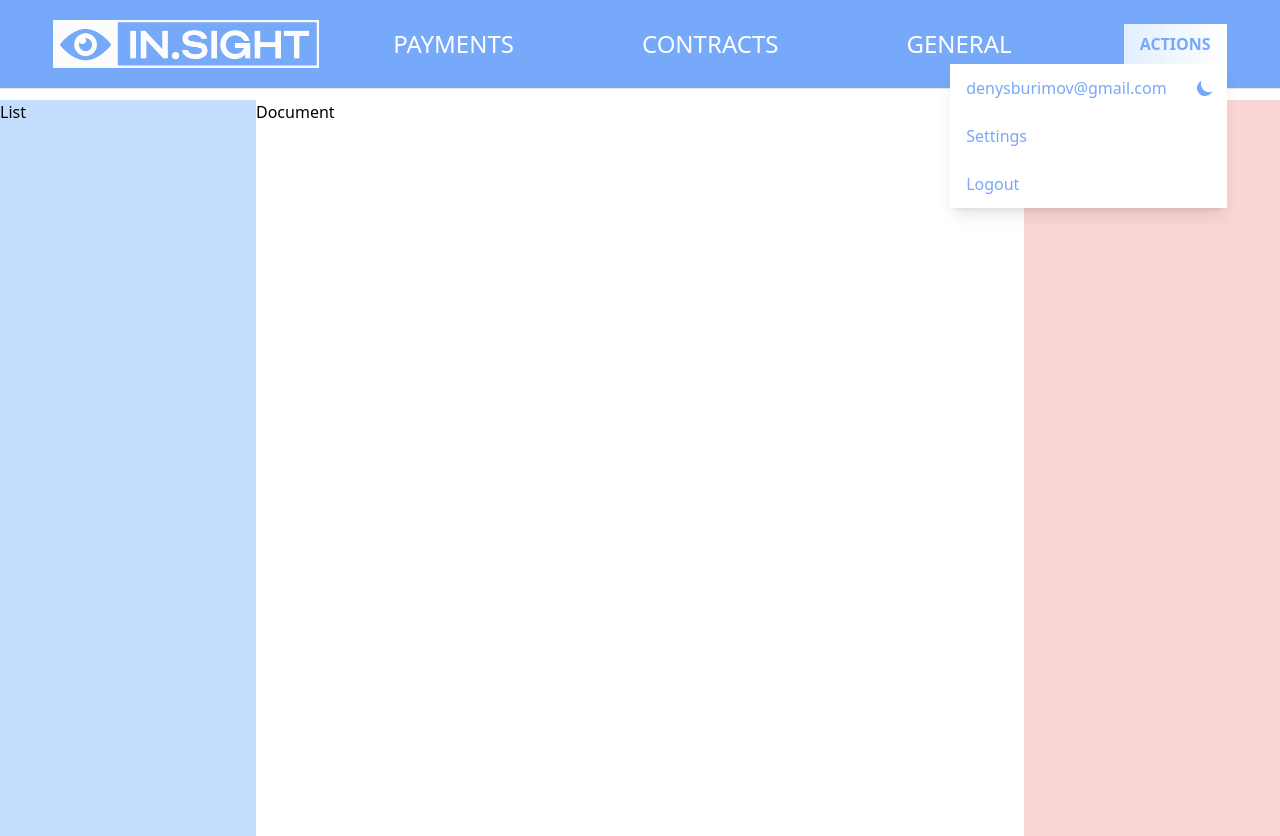
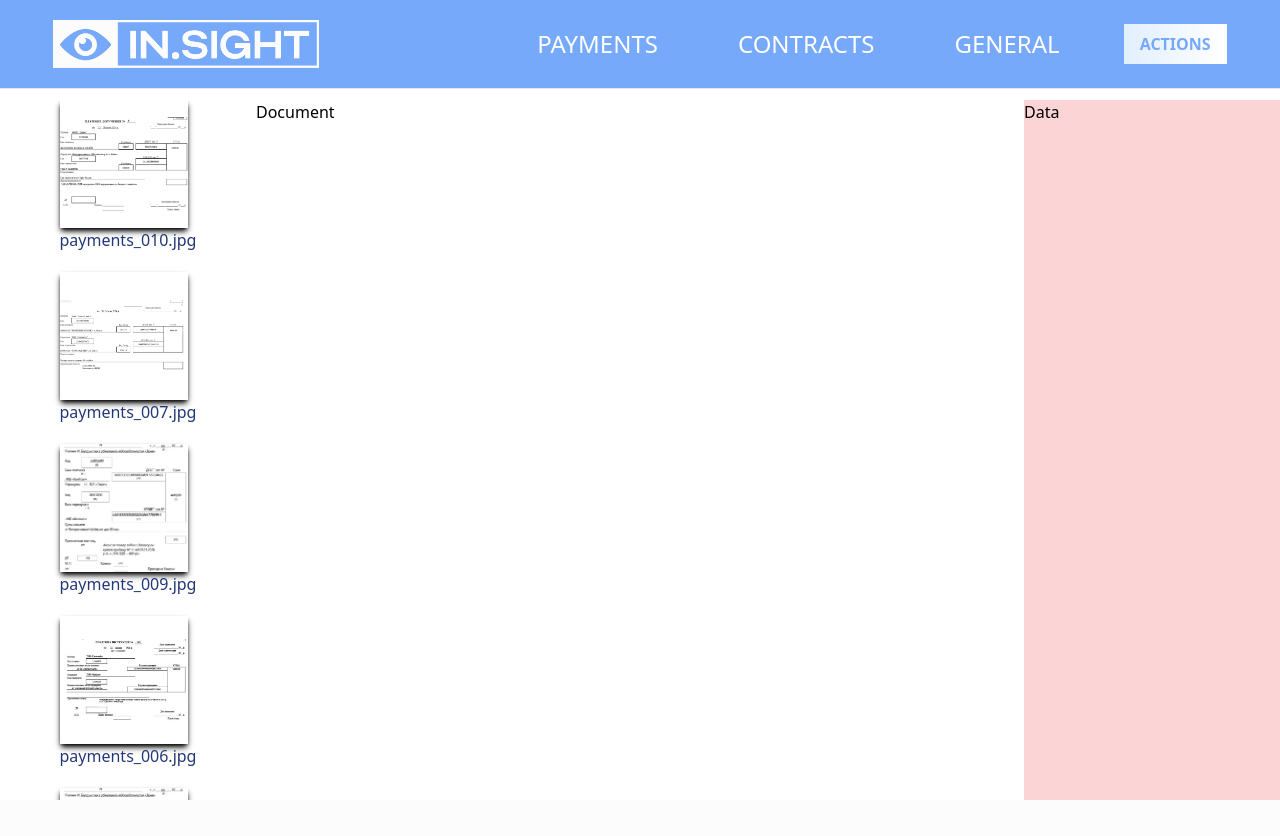
Before and after one commit to DenisBurimov/insight, a Flask app: page / in a window 1280 px wide. After the commit the page ends 800 px from the top, so only its background shows below. Run offline with Flask 3, Linux system fonts and the light colour scheme; some libraries are stand-ins or nearby versions.

Commit message:
feat: payments list

```diff
--- a/app/static/css/styles.css
+++ b/app/static/css/styles.css
@@ -1201,6 +1197,10 @@ input:checked + .toggle-bg {
   height: 3rem;
 }
 
+.h-32 {
+  height: 8rem;
+}
+
 .h-4 {
   height: 1rem;
 }
@@ -1217,8 +1217,8 @@ input:checked + .toggle-bg {
   height: 2rem;
 }
 
-.h-\[calc\(100vh-4rem\)\] {
-  height: calc(100vh - 4rem);
+.h-\[calc\(100vh-100px\)\] {
+  height: calc(100vh - 100px);
 }
 
 .h-full {
@@ -1257,12 +1257,12 @@ input:checked + .toggle-bg {
   width: 60%;
 }
 
+.w-32 {
+  width: 8rem;
+}
+
 .w-4 {
   width: 1rem;
-}
-
-.w-48 {
-  width: 12rem;
 }
 
 .w-5 {
@@ -1405,14 +1405,6 @@ input:checked + .toggle-bg {
   gap: 1rem;
 }
 
-.gap-3 {
-  gap: 0.75rem;
-}
-
-.gap-24 {
-  gap: 6rem;
-}
-
 .space-x-2 > :not([hidden]) ~ :not([hidden]) {
   --tw-space-x-reverse: 0;
   margin-right: calc(0.5rem * var(--tw-space-x-reverse));
@@ -1425,6 +1417,12 @@ input:checked + .toggle-bg {
   margin-bottom: calc(0.5rem * var(--tw-space-y-reverse));
 }
 
+.space-y-5 > :not([hidden]) ~ :not([hidden]) {
+  --tw-space-y-reverse: 0;
+  margin-top: calc(1.25rem * calc(1 - var(--tw-space-y-reverse)));
+  margin-bottom: calc(1.25rem * var(--tw-space-y-reverse));
+}
+
 .space-y-6 > :not([hidden]) ~ :not([hidden]) {
   --tw-space-y-reverse: 0;
   margin-top: calc(1.5rem * calc(1 - var(--tw-space-y-reverse)));
@@ -1449,6 +1447,10 @@ input:checked + .toggle-bg {
   overflow-x: hidden;
 }
 
+.overflow-y-scroll {
+  overflow-y: scroll;
+}
+
 .whitespace-nowrap {
   white-space: nowrap;
 }
@@ -1539,26 +1537,11 @@ input:checked + .toggle-bg {
   border-color: rgb(70 148 170 / var(--tw-border-opacity));
 }
 
-.border-blue-200 {
-  --tw-border-opacity: 1;
-  border-color: rgb(195 221 253 / var(--tw-border-opacity));
-}
-
-.bg-blue-200 {
-  --tw-bg-opacity: 1;
-  background-color: rgb(195 221 253 / var(--tw-bg-opacity));
-}
-
 .bg-blue-400 {
   --tw-bg-opacity: 1;
   background-color: rgb(118 169 250 / var(--tw-bg-opacity));
 }
 
-.bg-blue-600 {
-  --tw-bg-opacity: 1;
-  background-color: rgb(28 100 242 / var(--tw-bg-opacity));
-}
-
 .bg-blue-700 {
   --tw-bg-opacity: 1;
   background-color: rgb(26 86 219 / var(--tw-bg-opacity));
@@ -1637,6 +1615,30 @@ input:checked + .toggle-bg {
 
 .bg-gradient-to-r {
   background-image: linear-gradient(to right, var(--tw-gradient-stops));
+}
+
+.from-blue-100 {
+  --tw-gradient-from: #E1EFFE var(--tw-gradient-from-position);
+  --tw-gradient-from-position:  ;
+  --tw-gradient-to: rgb(225 239 254 / 0)  var(--tw-gradient-from-position);
+  --tw-gradient-to-position:  ;
+  --tw-gradient-stops: var(--tw-gradient-from), var(--tw-gradient-to);
+}
+
+.from-blue-200 {
+  --tw-gradient-from: #C3DDFD var(--tw-gradient-from-position);
+  --tw-gradient-from-position:  ;
+  --tw-gradient-to: rgb(195 221 253 / 0)  var(--tw-gradient-from-position);
+  --tw-gradient-to-position:  ;
+  --tw-gradient-stops: var(--tw-gradient-from), var(--tw-gradient-to);
+}
+
+.from-blue-400 {
+  --tw-gradient-from: #76A9FA var(--tw-gradient-from-position);
+  --tw-gradient-from-position:  ;
+  --tw-gradient-to: rgb(118 169 250 / 0)  var(--tw-gradient-from-position);
+  --tw-gradient-to-position:  ;
+  --tw-gradient-stops: var(--tw-gradient-from), var(--tw-gradient-to);
 }
 
 .from-primary {
@@ -1647,84 +1649,9 @@ input:checked + .toggle-bg {
   --tw-gradient-stops: var(--tw-gradient-from), var(--tw-gradient-to);
 }
 
-.from-blue-400 {
-  --tw-gradient-from: #76A9FA var(--tw-gradient-from-position);
-  --tw-gradient-from-position:  ;
-  --tw-gradient-to: rgb(118 169 250 / 0)  var(--tw-gradient-from-position);
+.to-blue-300 {
+  --tw-gradient-to: #A4CAFE var(--tw-gradient-to-position);
   --tw-gradient-to-position:  ;
-  --tw-gradient-stops: var(--tw-gradient-from), var(--tw-gradient-to);
-}
-
-.from-blue-500 {
-  --tw-gradient-from: #3F83F8 var(--tw-gradient-from-position);
-  --tw-gradient-from-position:  ;
-  --tw-gradient-to: rgb(63 131 248 / 0)  var(--tw-gradient-from-position);
-  --tw-gradient-to-position:  ;
-  --tw-gradient-stops: var(--tw-gradient-from), var(--tw-gradient-to);
-}
-
-.from-blue-100 {
-  --tw-gradient-from: #E1EFFE var(--tw-gradient-from-position);
-  --tw-gradient-from-position:  ;
-  --tw-gradient-to: rgb(225 239 254 / 0)  var(--tw-gradient-from-position);
-  --tw-gradient-to-position:  ;
-  --tw-gradient-stops: var(--tw-gradient-from), var(--tw-gradient-to);
-}
-
-.from-blue-200 {
-  --tw-gradient-from: #C3DDFD var(--tw-gradient-from-position);
-  --tw-gradient-from-position:  ;
-  --tw-gradient-to: rgb(195 221 253 / 0)  var(--tw-gradient-from-position);
-  --tw-gradient-to-position:  ;
-  --tw-gradient-stops: var(--tw-gradient-from), var(--tw-gradient-to);
-}
-
-.from-darkPrimary {
-  --tw-gradient-from: #0f1a2d var(--tw-gradient-from-position);
-  --tw-gradient-from-position:  ;
-  --tw-gradient-to: rgb(15 26 45 / 0)  var(--tw-gradient-from-position);
-  --tw-gradient-to-position:  ;
-  --tw-gradient-stops: var(--tw-gradient-from), var(--tw-gradient-to);
-}
-
-.from-white {
-  --tw-gradient-from: #ffffff var(--tw-gradient-from-position);
-  --tw-gradient-from-position:  ;
-  --tw-gradient-to: rgb(255 255 255 / 0)  var(--tw-gradient-from-position);
-  --tw-gradient-to-position:  ;
-  --tw-gradient-stops: var(--tw-gradient-from), var(--tw-gradient-to);
-}
-
-.from-gray-500 {
-  --tw-gradient-from: #6B7280 var(--tw-gradient-from-position);
-  --tw-gradient-from-position:  ;
-  --tw-gradient-to: rgb(107 114 128 / 0)  var(--tw-gradient-from-position);
-  --tw-gradient-to-position:  ;
-  --tw-gradient-stops: var(--tw-gradient-from), var(--tw-gradient-to);
-}
-
-.from-darkSecondary {
-  --tw-gradient-from: #1e2f3f var(--tw-gradient-from-position);
-  --tw-gradient-from-position:  ;
-  --tw-gradient-to: rgb(30 47 63 / 0)  var(--tw-gradient-from-position);
-  --tw-gradient-to-position:  ;
-  --tw-gradient-stops: var(--tw-gradient-from), var(--tw-gradient-to);
-}
-
-.from-red-700 {
-  --tw-gradient-from: #C81E1E var(--tw-gradient-from-position);
-  --tw-gradient-from-position:  ;
-  --tw-gradient-to: rgb(200 30 30 / 0)  var(--tw-gradient-from-position);
-  --tw-gradient-to-position:  ;
-  --tw-gradient-stops: var(--tw-gradient-from), var(--tw-gradient-to);
-}
-
-.from-blue-300 {
-  --tw-gradient-from: #A4CAFE var(--tw-gradient-from-position);
-  --tw-gradient-from-position:  ;
-  --tw-gradient-to: rgb(164 202 254 / 0)  var(--tw-gradient-from-position);
-  --tw-gradient-to-position:  ;
-  --tw-gradient-stops: var(--tw-gradient-from), var(--tw-gradient-to);
 }
 
 .to-secondary {
@@ -1737,41 +1664,6 @@ input:checked + .toggle-bg {
   --tw-gradient-to-position:  ;
 }
 
-.to-blue-200 {
-  --tw-gradient-to: #C3DDFD var(--tw-gradient-to-position);
-  --tw-gradient-to-position:  ;
-}
-
-.to-blue-300 {
-  --tw-gradient-to: #A4CAFE var(--tw-gradient-to-position);
-  --tw-gradient-to-position:  ;
-}
-
-.to-blue-50 {
-  --tw-gradient-to: #EBF5FF var(--tw-gradient-to-position);
-  --tw-gradient-to-position:  ;
-}
-
-.to-darkSecondary {
-  --tw-gradient-to: #1e2f3f var(--tw-gradient-to-position);
-  --tw-gradient-to-position:  ;
-}
-
-.to-gray-500 {
-  --tw-gradient-to: #6B7280 var(--tw-gradient-to-position);
-  --tw-gradient-to-position:  ;
-}
-
-.to-green-500 {
-  --tw-gradient-to: #0E9F6E var(--tw-gradient-to-position);
-  --tw-gradient-to-position:  ;
-}
-
-.to-blue-100 {
-  --tw-gradient-to: #E1EFFE var(--tw-gradient-to-position);
-  --tw-gradient-to-position:  ;
-}
-
 .fill-blue-600 {
   fill: #1C64F2;
 }
@@ -1931,6 +1814,11 @@ input:checked + .toggle-bg {
   color: rgb(0 0 0 / var(--tw-text-opacity));
 }
 
+.text-blue-400 {
+  --tw-text-opacity: 1;
+  color: rgb(118 169 250 / var(--tw-text-opacity));
+}
+
 .text-blue-600 {
   --tw-text-opacity: 1;
   color: rgb(28 100 242 / var(--tw-text-opacity));
@@ -1971,9 +1854,14 @@ input:checked + .toggle-bg {
   color: rgb(255 255 255 / var(--tw-text-opacity));
 }
 
-.text-blue-400 {
+.text-blue-900 {
   --tw-text-opacity: 1;
-  color: rgb(118 169 250 / var(--tw-text-opacity));
+  color: rgb(35 56 118 / var(--tw-text-opacity));
+}
+
+.text-blue-800 {
+  --tw-text-opacity: 1;
+  color: rgb(30 66 159 / var(--tw-text-opacity));
 }
 
 .opacity-0 {
@@ -1996,10 +1884,26 @@ input:checked + .toggle-bg {
   box-shadow: var(--tw-ring-offset-shadow, 0 0 #0000), var(--tw-ring-shadow, 0 0 #0000), var(--tw-shadow);
 }
 
+.shadow-md {
+  --tw-shadow: 0 4px 6px -1px rgb(0 0 0 / 0.1), 0 2px 4px -2px rgb(0 0 0 / 0.1);
+  --tw-shadow-colored: 0 4px 6px -1px var(--tw-shadow-color), 0 2px 4px -2px var(--tw-shadow-color);
+  box-shadow: var(--tw-ring-offset-shadow, 0 0 #0000), var(--tw-ring-shadow, 0 0 #0000), var(--tw-shadow);
+}
+
 .shadow-xl {
   --tw-shadow: 0 20px 25px -5px rgb(0 0 0 / 0.1), 0 8px 10px -6px rgb(0 0 0 / 0.1);
   --tw-shadow-colored: 0 20px 25px -5px var(--tw-shadow-color), 0 8px 10px -6px var(--tw-shadow-color);
   box-shadow: var(--tw-ring-offset-shadow, 0 0 #0000), var(--tw-ring-shadow, 0 0 #0000), var(--tw-shadow);
+}
+
+.shadow-black {
+  --tw-shadow-color: #000000;
+  --tw-shadow: var(--tw-shadow-colored);
+}
+
+.shadow-blue-400 {
+  --tw-shadow-color: #76A9FA;
+  --tw-shadow: var(--tw-shadow-colored);
 }
 
 .outline {
@@ -2190,19 +2094,28 @@ input:checked + .toggle-bg {
 
 ::-webkit-scrollbar-track {
   background: #f1f1f1;
-  border-radius: 4px;
+  border-radius: 1px;
 }
 
 /* Handle (the moving part) */
 
 ::-webkit-scrollbar-thumb {
-  background: #888;
-  border-radius: 4px;
+  background: #e1effe;
+  border-radius: 1px;
+}
+
+.dark ::-webkit-scrollbar-thumb {
+  background: #1e2f3f;
+  border-radius: 1px;
 }
 
 /* Handle on hover */
 
 ::-webkit-scrollbar-thumb:hover {
+  background: #A4CAFE;
+}
+
+.dark ::-webkit-scrollbar-thumb:hover {
   background: #555;
 }
 
@@ -2576,3 +2462,15 @@ input:checked + .toggle-bg {
     max-width: 36rem;
   }
 }
+
+@media (min-width: 1280px) {
+  .xl\:gap-12 {
+    gap: 3rem;
+  }
+}
+
+@media (min-width: 1536px) {
+  .\32xl\:gap-24 {
+    gap: 6rem;
+  }
+}
--- /dev/null
+++ b/app/templates/components/details.html
@@ -0,0 +1 @@
+<div class="w-1/5 bg-red-200">Data</div>
--- /dev/null
+++ b/app/templates/components/document.html
@@ -0,0 +1 @@
+<div class="w-3/5">Document</div>
--- /dev/null
+++ b/app/templates/components/files.html
@@ -0,0 +1,15 @@
+<div class="w-1/5 flex justify-center">
+  <div class="w-full space-y-5 overflow-y-scroll">
+    {% for filename in payments_images %}
+    <div class="flex justify-center cursor-pointer hover:bg-blue-50 dark:hover:bg-gray-700">
+      <div>
+        <div
+          class="h-32 w-32 overflow-hidden bg-white dark:bg-white shadow-md shadow-black dark:shadow-gray-300 flex justify-center items-center">
+          <img src="{{ url_for('static', filename='payments/'+filename) }}" alt="" class="w-full">
+        </div>
+        <p class="text-blue-900 dark:text-white">{{ filename }}</p>
+      </div>
+    </div>
+    {% endfor %}
+  </div>
+</div>
--- a/app/templates/header.html
+++ b/app/templates/header.html
@@ -17,7 +17,7 @@
             </svg>
           </button>
 
-          <div class="flex items-center gap-24">
+          <div class="flex items-center gap-4 xl:gap-12 2xl:gap-24">
             <div
               class="py-2 px-4 text-2xl cursor-pointer hover:bg-gradient-to-r from-blue-400 to-blue-300 dark:hover:bg-gradient-to-r dark:from-darkPrimary dark:to-darkSecondary">
               PAYMENTS
@@ -39,7 +39,7 @@
                 </button>
 
                 <div id="dropdown-menu"
-                  class="absolute right-0 bg-white  dark:bg-darkPrimary dark:text-white shadow-lg z-10">
+                  class="absolute hidden right-0 bg-white  dark:bg-darkPrimary dark:text-white shadow-lg z-10">
                   <div
                     class="flex justify-between items-center hover:bg-gradient-to-r from-blue-200 to-white dark:hover:bg-gradient-to-r dark:from-darkPrimary dark:to-darkSecondary">
                     <a href="#" class="block px-4 py-3 text-blue-400 dark:text-white">
--- a/app/templates/index.html
+++ b/app/templates/index.html
@@ -2,10 +2,10 @@
 
 {% block content %}
 
-<div class="flex w-full  h-[calc(100vh-4rem)]">
-  <div class="w-1/5 bg-blue-200">List</div>
-  <div class="w-3/5">Document</div>
-  <div class="w-1/5 bg-red-200">Data</div>
+<div class="flex w-full  h-[calc(100vh-100px)]">
+  {% include 'components/files.html' %}
+  {% include 'components/document.html' %}
+  {% include 'components/details.html' %}
 </div>
 
 {% endblock %}
--- a/app/views/main.py
+++ b/app/views/main.py
@@ -1,3 +1,5 @@
+import os
+from pathlib import Path
 from flask import Blueprint, request, render_template
 from config import config
 from app.services.gpt import ChatGPT
@@ -10,10 +12,20 @@ CFG = config()
 gpt = ChatGPT()
 
 
+BASE_DIR = Path(__file__).resolve().parent.parent
+
+
 @main_blueprint.route("/", methods=["GET", "POST"])
 def index():
     log(log.INFO, "Main mage")
-    return render_template("index.html")
+
+    folder_path = os.path.join(BASE_DIR, CFG.PAYMENTS_SOURCE_FOLDER)
+    payments_images = []
+    for filename in os.listdir(folder_path):
+        file_path = os.path.join(folder_path, filename)
+        if os.path.isfile(file_path):
+            payments_images.append(filename)
+    return render_template("index.html", payments_images=payments_images)
 
 
 @main_blueprint.route("/no-content")
--- a/config.py
+++ b/config.py
@@ -22,6 +22,8 @@ class BaseConfig(BaseSettings):
     ADMIN_USERNAME: str = "admin_name"
     ADMIN_EMAIL: str = "admin@mail.com"
     ADMIN_PASSWORD: str = "some_password"
+
+    PAYMENTS_SOURCE_FOLDER: str = "static/payments"
 
     @staticmethod
     def configure(app):
```
Also changed, not shown: other parts of app/static/css/styles.css (+11 -65 lines), src/styles.css (+11 -3 lines), app/static/payments/payments_001.jpg (added), app/static/payments/payments_002.jpg (added), app/static/payments/payments_003.jpg (added), app/static/payments/payments_004.jpg (added), app/static/payments/payments_005.jpg (added), app/static/payments/payments_006.jpg (added), app/static/payments/payments_007.jpg (added), app/static/payments/payments_008.jpg (added), app/static/payments/payments_009.jpg (added), app/static/payments/payments_010.jpg (added).
